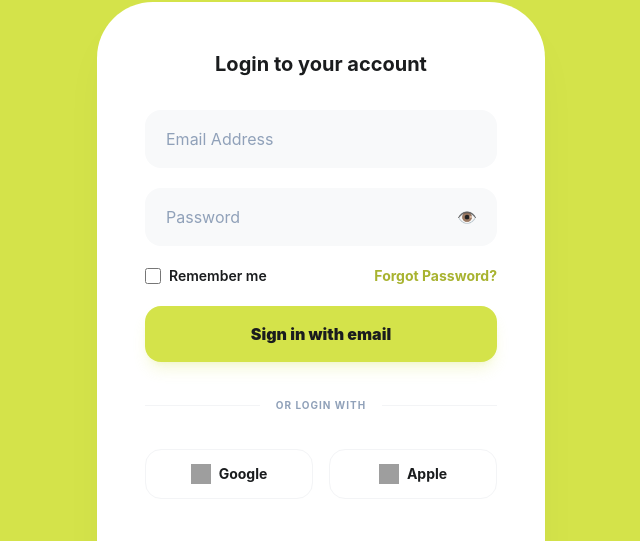
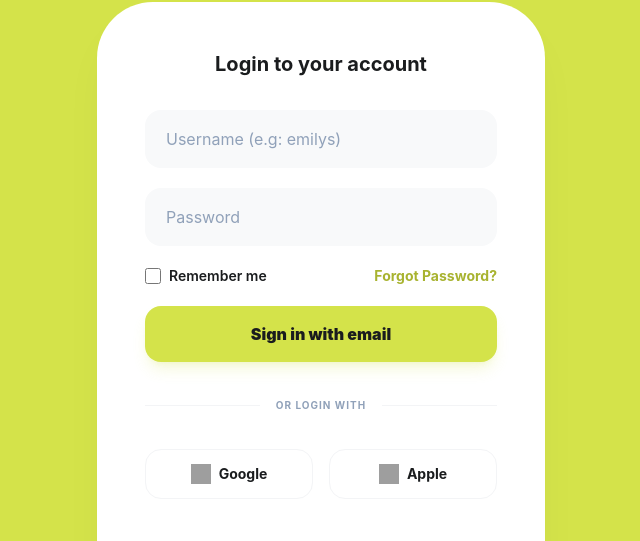
Before and after one commit to naswrrr/gtr-app, a React (Vite) app: page /login in a window 1280 px wide. Shown: the part 170-711 px from the top of the page, without its empty margins (319-959 px from the left). Built offline with nearby package versions, Linux system fonts and the light colour scheme; grey boxes are pictures that could not be loaded.

Commit message:
lengkapin login

```diff
--- a/package.json
+++ b/package.json
@@ -11,8 +11,11 @@
   },
   "dependencies": {
     "@tailwindcss/vite": "^4.2.2",
+    "axios": "^1.16.1",
     "react": "^19.2.4",
     "react-dom": "^19.2.4",
+    "react-icon": "^1.0.0",
+    "react-icons": "^5.6.0",
     "react-router-dom": "^7.15.0",
     "tailwindcss": "^4.2.2"
   },
--- a/src/pages/auth/Login.jsx
+++ b/src/pages/auth/Login.jsx
@@ -1,56 +1,156 @@
-import { Link } from 'react-router-dom';
+import axios from "axios";
+import { useState } from "react";
+import { Link, useNavigate } from "react-router-dom";
+import { BsFillExclamationDiamondFill } from "react-icons/bs";
+import { ImSpinner2 } from "react-icons/im";
 
 export default function Login() {
+  const navigate = useNavigate();
+  const [loading, setLoading] = useState(false);
+  const [error, setError] = useState("");
+  const [dataForm, setDataForm] = useState({
+    username: "", // Sesuai kebutuhan API DummyJSON
+    password: "",
+  });
+
+  const handleChange = (evt) => {
+    const { name, value } = evt.target;
+    setDataForm({
+      ...dataForm,
+      [name]: value,
+    });
+  };
+
+  const handleSubmit = async (e) => {
+    e.preventDefault();
+    setLoading(true);
+    setError("");
+
+    try {
+      const response = await axios.post("https://dummyjson.com/auth/login", {
+        username: dataForm.username,
+        password: dataForm.password,
+      });
+
+      if (response.status === 200) {
+        // Simpan token ke localStorage agar bisa diakses oleh MainLayout/Dashboard
+        localStorage.setItem("token", response.data.accessToken);
+        localStorage.setItem("user", JSON.stringify(response.data));
+
+        // Redirect ke Dashboard (rute "/")
+        navigate("/");
+      }
+    } catch (err) {
+      if (err.response) {
+        setError(err.response.data.message || "Username atau Password salah.");
+      } else {
+        setError("Gagal terhubung ke server.");
+      }
+    } finally {
+      setLoading(false);
+    }
+  };
+
   return (
     <div className="w-full max-w-md mx-auto">
-      <h2 className="text-center text-xl font-bold text-[#1A1C1E] mb-8">Login to your account</h2>
+      <h2 className="text-center text-xl font-bold text-[#1A1C1E] mb-8">
+        Login to your account
+      </h2>
 
-      <form className="space-y-5">
+      {/* Tampilan Error */}
+      {error && (
+        <div className="bg-red-100 mb-5 p-4 text-sm text-red-700 rounded-2xl flex items-center border border-red-200">
+          <BsFillExclamationDiamondFill className="me-2 text-lg" />
+          {error}
+        </div>
+      )}
+
+      <form className="space-y-5" onSubmit={handleSubmit}>
         <div className="space-y-1">
           <input
-            type="email"
+            name="username"
+            type="text"
+            required
+            onChange={handleChange}
             className="w-full rounded-2xl bg-[#F8F9FA] border border-transparent px-5 py-4 outline-none focus:ring-2 focus:ring-[#D4E34A]/50 focus:bg-white text-[#1A1C1E] placeholder:text-slate-400 transition-all"
-            placeholder="Email Address"
+            placeholder="Username (e.g: emilys)"
           />
         </div>
         <div className="relative">
           <input
+            name="password"
             type="password"
+            required
+            onChange={handleChange}
             className="w-full rounded-2xl bg-[#F8F9FA] border border-transparent px-5 py-4 outline-none focus:ring-2 focus:ring-[#D4E34A]/50 focus:bg-white text-[#1A1C1E] placeholder:text-slate-400 transition-all"
             placeholder="Password"
           />
-          <span className="absolute right-5 top-1/2 -translate-y-1/2 cursor-pointer text-slate-400 hover:text-[#1A1C1E]">👁️</span>
         </div>
 
         <div className="flex items-center justify-between text-sm">
           <label className="flex items-center gap-2 cursor-pointer text-[#1A1C1E] font-semibold">
-            <input type="checkbox" className="accent-[#D4E34A] w-4 h-4 rounded" /> Remember me
+            <input
+              type="checkbox"
+              className="accent-[#D4E34A] w-4 h-4 rounded"
+            />{" "}
+            Remember me
           </label>
-          <Link to="/forgot" className="text-[#A8B330] font-bold hover:underline">Forgot Password?</Link>
+          <Link to="/forgot" className="text-[#A8B330] font-bold hover:underline">
+            Forgot Password?
+          </Link>
         </div>
 
-        <button className="w-full rounded-2xl bg-[#D4E34A] py-4 font-black text-[#1A1C1E] shadow-lg shadow-[#D4E34A]/20 transition-all hover:opacity-90 active:scale-[0.98]">
-          Sign in with email
+        <button
+          disabled={loading}
+          type="submit"
+          className="w-full flex justify-center items-center rounded-2xl bg-[#D4E34A] py-4 font-black text-[#1A1C1E] shadow-lg shadow-[#D4E34A]/20 transition-all hover:opacity-90 active:scale-[0.98] disabled:bg-gray-300"
+        >
+          {loading ? (
+            <ImSpinner2 className="animate-spin text-xl" />
+          ) : (
+            "Sign in with email"
+          )}
         </button>
 
         <div className="relative py-4 flex items-center">
-            <div className="flex-grow border-t border-gray-100"></div>
-            <span className="px-4 text-slate-400 text-[10px] font-bold uppercase tracking-widest">Or login with</span>
-            <div className="flex-grow border-t border-gray-100"></div>
+          <div className="flex-grow border-t border-gray-100"></div>
+          <span className="px-4 text-slate-400 text-[10px] font-bold uppercase tracking-widest">
+            Or login with
+          </span>
+          <div className="flex-grow border-t border-gray-100"></div>
         </div>
 
         <div className="grid grid-cols-2 gap-4">
-            <button type="button" className="flex items-center justify-center gap-2 border border-gray-100 py-3.5 rounded-2xl hover:bg-slate-50 font-bold text-sm text-[#1A1C1E] transition-colors">
-                <img src="https://www.svgrepo.com/show/475656/google-color.svg" className="w-5 h-5" alt=""/> Google
-            </button>
-            <button type="button" className="flex items-center justify-center gap-2 border border-gray-100 py-3.5 rounded-2xl hover:bg-slate-50 font-bold text-sm text-[#1A1C1E] transition-colors">
-                <img src="https://www.svgrepo.com/show/475633/apple-color.svg" className="w-5 h-5" alt=""/> Apple
-            </button>
+          <button
+            type="button"
+            className="flex items-center justify-center gap-2 border border-gray-100 py-3.5 rounded-2xl hover:bg-slate-50 font-bold text-sm text-[#1A1C1E] transition-colors"
+          >
+            <img
+              src="https://www.svgrepo.com/show/475656/google-color.svg"
+              className="w-5 h-5"
+              alt=""
+            />{" "}
+            Google
+          </button>
+          <button
+            type="button"
+            className="flex items-center justify-center gap-2 border border-gray-100 py-3.5 rounded-2xl hover:bg-slate-50 font-bold text-sm text-[#1A1C1E] transition-colors"
+          >
+            <img
+              src="https://www.svgrepo.com/show/475633/apple-color.svg"
+              className="w-5 h-5"
+              alt=""
+            />{" "}
+            Apple
+          </button>
         </div>
       </form>
 
       <p className="mt-10 text-center text-sm text-slate-500 font-medium">
-        Don't have an account? <Link to="/register" className="font-bold text-[#A8B330] hover:underline">Get Started</Link>
+        Don't have an account?{" "}
+        <Link to="/register" className="font-bold text-[#A8B330] hover:underline">
+          Get Started
+        </Link>
       </p>
     </div>
   );
```
Also changed, not shown: 1 other file (tests, documents, lock files or other folders).
